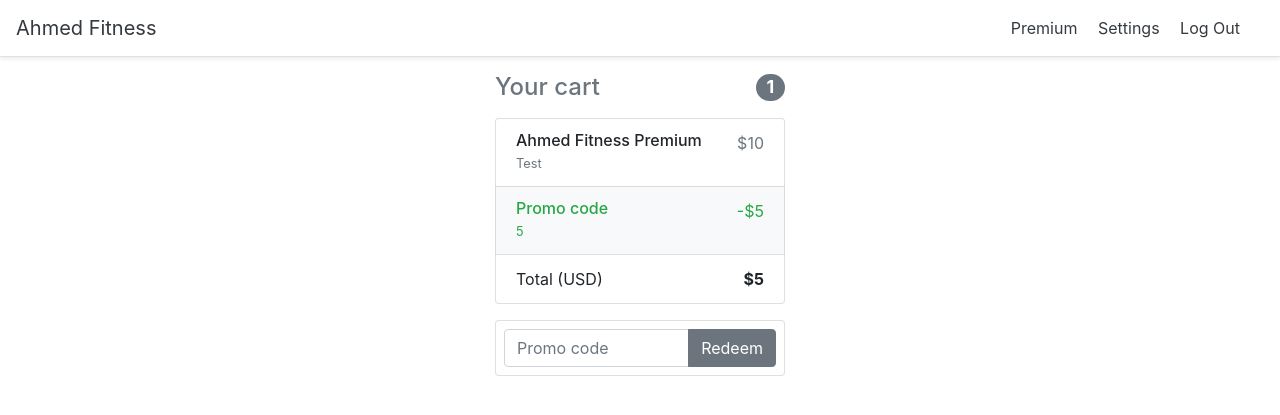
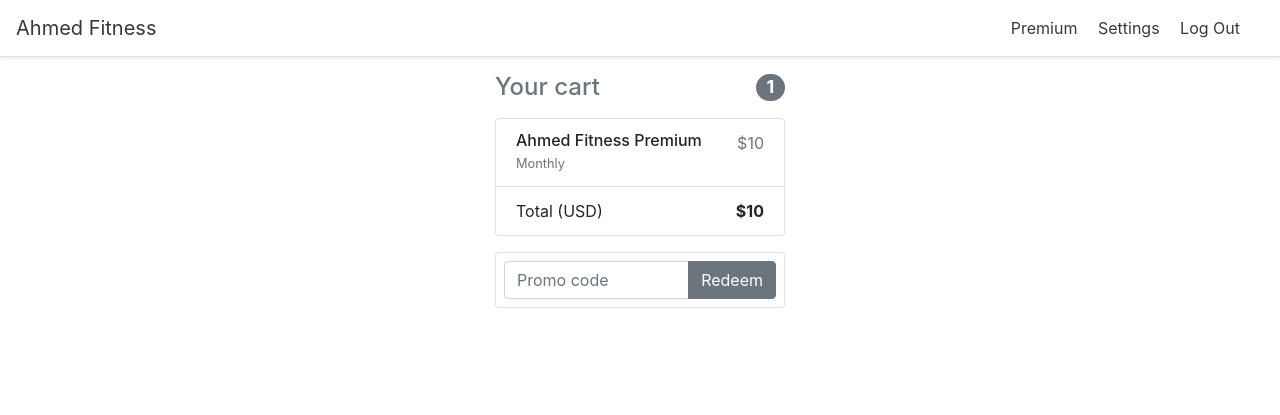
Before and after one commit to ahmedEid1/Django_Paid-Membership-Site, a Django app: page /checkout?plan=monthly in a window 1280 px wide. Shown: the top 415 px of the page. Run offline with Django 3.2, Linux system fonts and the light colour scheme; a user stored in the database is signed in; some libraries are stand-ins or nearby versions.

Commit message:
passing plan data to the view based on the url prams && changing the price data if a coupon is used

```diff
--- a/plans/templates/plans/checkout.html
+++ b/plans/templates/plans/checkout.html
@@ -11,29 +11,29 @@
           <li class="list-group-item d-flex justify-content-between lh-condensed">
             <div>
               <h6 class="my-0">Ahmed Fitness Premium</h6>
-              <small class="text-muted">Test</small>
+              <small class="text-muted">{{ plan|title }}</small>
             </div>
-            <span class="text-muted">$10</span>
+            <span class="text-muted">${{ og_dollar }}</span>
           </li>
           {% if coupon != 'none' %}
           <li class="list-group-item d-flex justify-content-between bg-light">
             <div class="text-success">
               <h6 class="my-0">Promo code</h6>
-              <small>5</small>
+              <small>{{ coupon|upper }}</small>
             </div>
-            <span class="text-success">-$5</span>
+            <span class="text-success">-${{ coupon_dollar }}</span>
           </li>
           {% endif %}
           <li class="list-group-item d-flex justify-content-between">
             <span>Total (USD)</span>
-            <strong>$5</strong>
+            <strong>${{ final_dollar }}</strong>
           </li>
         </ul>
 
         <form class="card p-2" action="{% url 'checkout' %}" method="GET">
           <div class="input-group">
             <input type="text" class="form-control" placeholder="Promo code" name="coupon">
-            <input type="hidden" value="" name="plan" />
+            <input type="hidden" value="{{ plan }}" name="plan" />
             <div class="input-group-append">
               <button type="submit" class="btn btn-secondary">Redeem</button>
             </div>
@@ -46,15 +46,15 @@
           <script
             src="https://checkout.stripe.com/checkout.js" class="stripe-button"
             data-key="pk_test_51HPUBcB5LDdfWvGkNodiaU19TrUtOAtxflZobxZgBSIo6I88QYC8mmQu2SVCH1gWJTkLHpau8L3RJ97X3tVtPJoE00kmks9nmV"
-            data-amount="500"
+            data-amount="{{ price }}"
             data-name="Ahmed Fitness, LLC"
             data-description="Premium Membership"
-            data-email="ahmed@test.org"
+            data-email="{{ user.email }}"
             data-image="https://stripe.com/img/documentation/checkout/marketplace.png"
             data-locale="auto">
           </script>
-          <input type="hidden" value="" name="plan" />
-          <input type="hidden" value="" name="coupon" />
+          <input type="hidden" value="{{ plan }}" name="plan" />
+          <input type="hidden" value="{{ coupon }}" name="coupon" />
         </form>
         </div>
         </div>
--- a/plans/views.py
+++ b/plans/views.py
@@ -3,9 +3,13 @@ from django.shortcuts import render, get_object_or_404, redirect
 from django.views import generic
 from django.urls import reverse_lazy
 from django.contrib.auth import authenticate, login
+import stripe
 
 from plans.models import FitnessPlan
 from .forms import CustomSignUp
+
+# secret
+stripe.api_key = 'sk_test_51HPUBcB5LDdfWvGkjQvngmIb9QXhjOHJAgHdm56XRONgln7dWnCtXCBOkXpOLgF1OvROroUaTVbNCWBJKvks99gx00xSwocwkS'
 
 
 # Create your views here.
@@ -29,9 +33,40 @@ def join(request):
 
 @login_required
 def checkout(request):
+    coupons = {'friend': 5, 'brother': 6, 'me': 90}
+
     if request.method == 'POST':
         return redirect('home')
-    return render(request, 'plans/checkout.html')
+    plan = "yearly"
+    coupon = 'none'
+    price = 100000
+    og_dollar = 100
+    coupon_dollar = 0
+    final_dollar = 100
+    if request.method == "GET" and 'plan' in request.GET:
+        if request.GET['plan'] == 'monthly':
+            plan = "monthly"
+            coupon = 'none'
+            price = 10000
+            og_dollar = 10
+            coupon_dollar = 0
+            final_dollar = 10
+
+    if request.method == "GET" and 'coupon' in request.GET:
+        if request.GET['coupon'].lower() in coupons:
+            # update the coupon
+            coupon = request.GET['coupon'].lower()
+
+            percentage = coupons[coupon]
+            coupon_price = int(percentage / 100 * price)
+            # update price and coupon amount
+            price -= coupon_price
+            coupon_dollar = str(coupon_price)[:-2] + '.' + str(coupon_price)[-2:]
+            final_dollar = str(price)[:-2] + '.' + str(price)[-2:]
+
+    return render(request, 'plans/checkout.html',
+                  {"plan": plan, 'coupon': coupon, 'price': price, 'og_dollar': og_dollar,
+                   'coupon_dollar': coupon_dollar, 'final_dollar': final_dollar})
 
 
 def settings(request):
```
